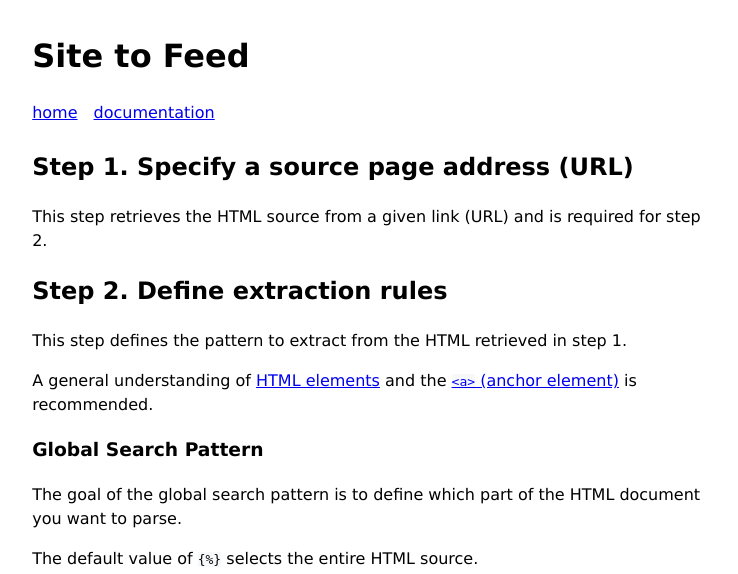
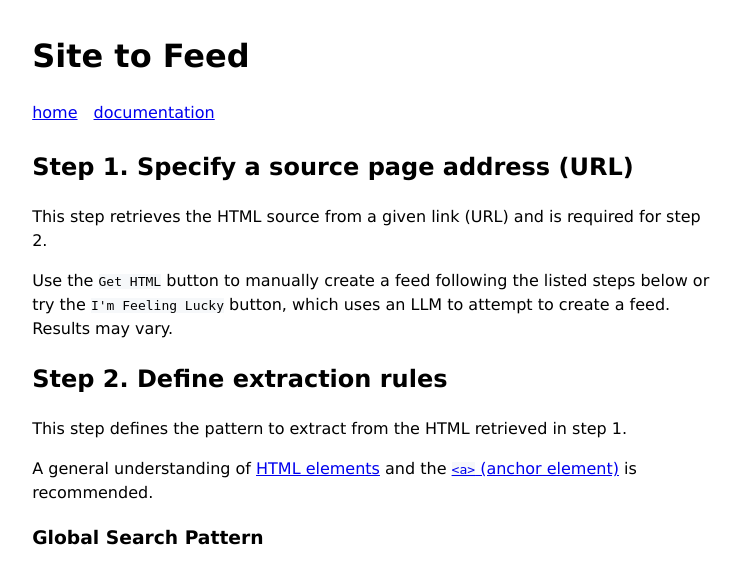
Before and after one commit to winstonrc/site-to-feed, a Flask app: page /documentation in a window 1280 px wide. Shown: the top 574 px of the page, without its empty margins (267-1005 px from the left). Run offline with Flask 3, Linux system fonts and the light colour scheme.

Commit message:
add documentation for llm

```diff
--- a/site_to_feed/templates/documentation.html
+++ b/site_to_feed/templates/documentation.html
@@ -4,6 +4,13 @@
 <p>
   This step retrieves the HTML source from a given link (URL) and is required
   for step 2.
+</p>
+
+<p>
+  Use the <span class="inline-code">Get HTML</span> button to manually create a
+  feed following the listed steps below or try the
+  <span class="inline-code">I'm Feeling Lucky</span> button, which uses an LLM
+  to attempt to create a feed. Results may vary.
 </p>
 
 <h2>Step 2. Define extraction rules</h2>
```
Also changed, not shown: site_to_feed/templates/partials/get_html_source_form.html (+9 -0 lines).
